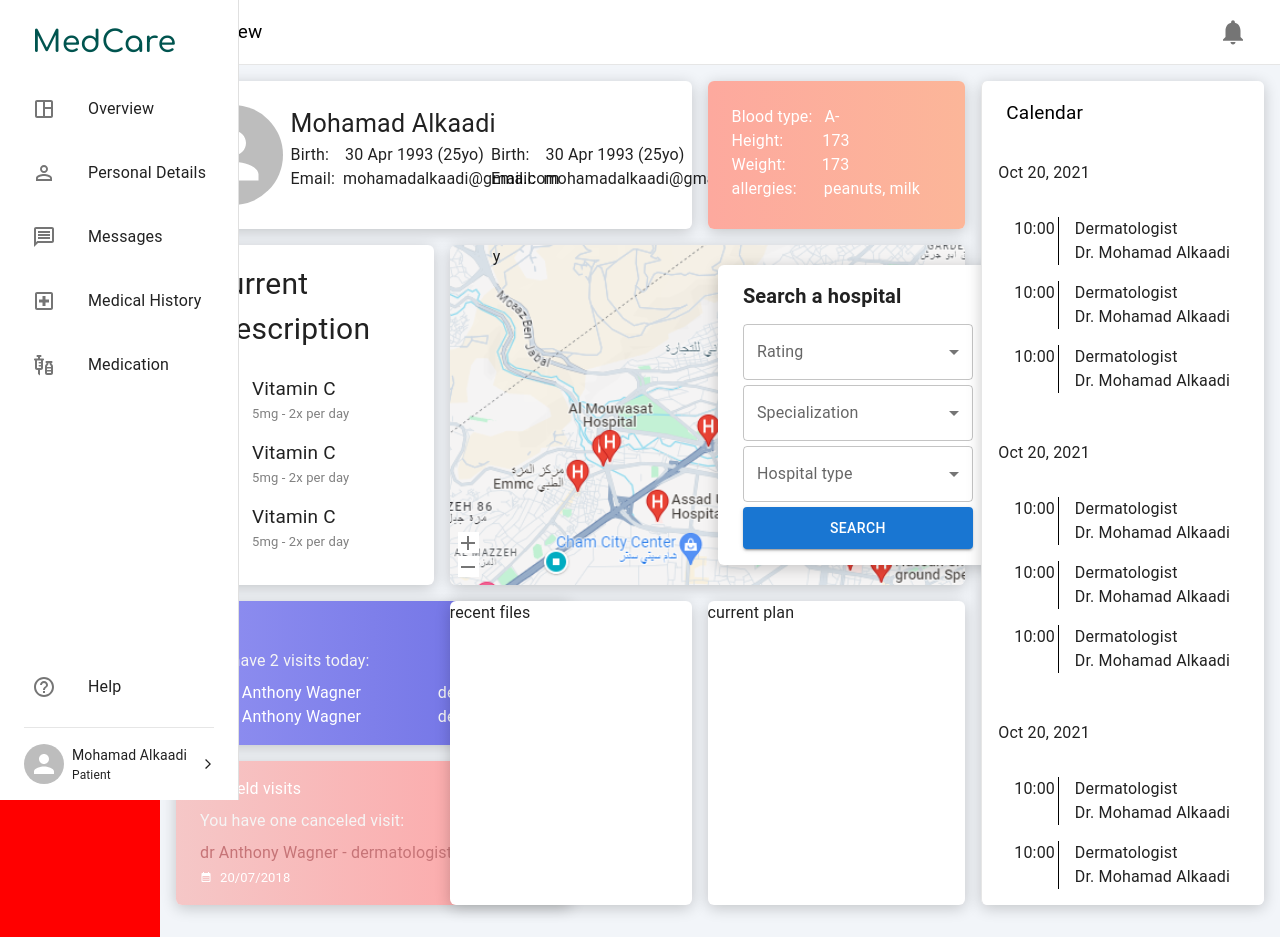
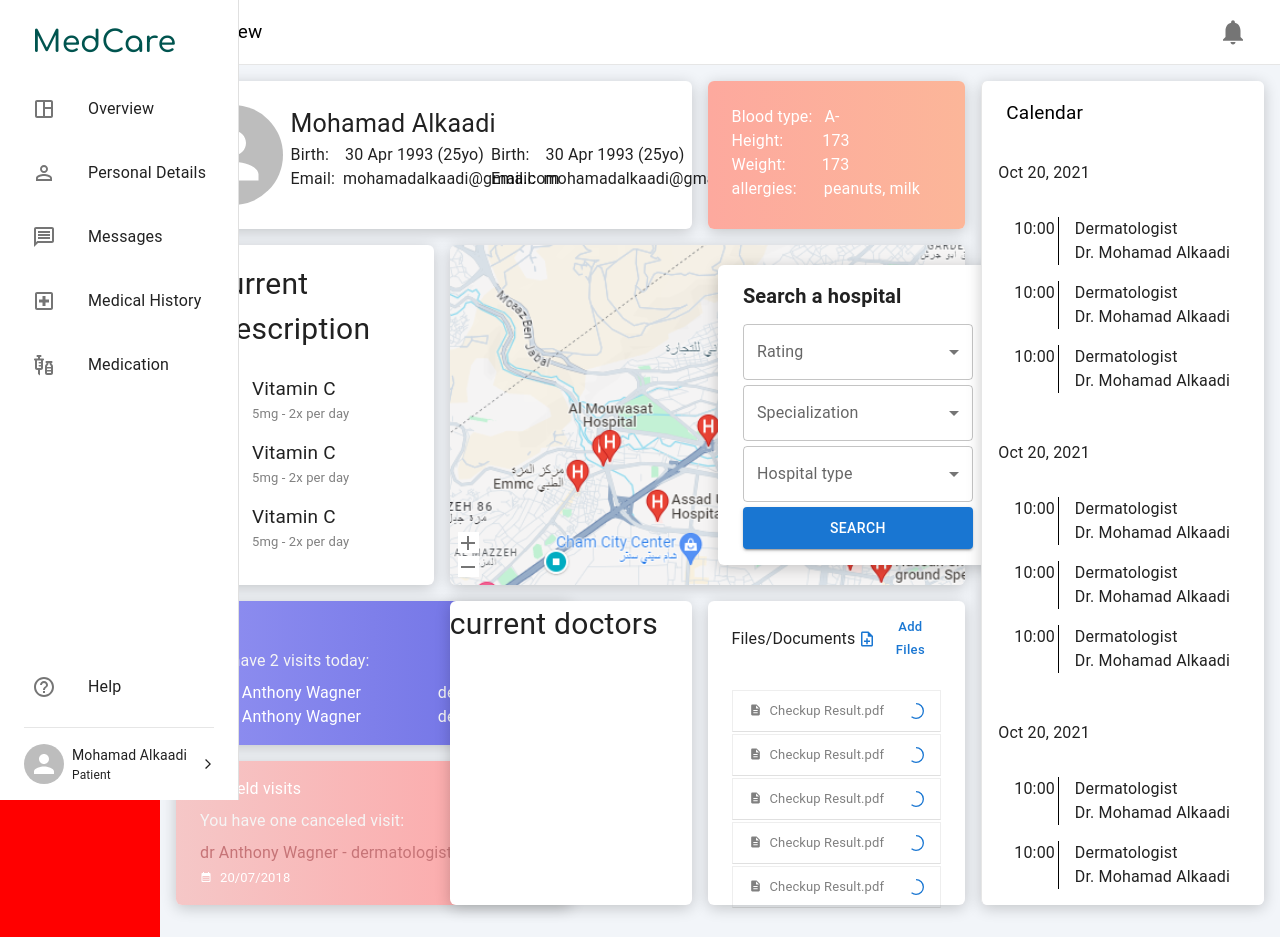
Before and after one commit to mohamad-alkaadi/newMedCare, a React (Vite) app in the folder frontend/medcare/: page / in a window 1280 px wide. Built offline with nearby package versions, Linux system fonts and the light colour scheme.

Commit message:
every card without card seven

```diff
--- a/frontend/medcare/src/pages/afterlogin/overview/Overview.jsx
+++ b/frontend/medcare/src/pages/afterlogin/overview/Overview.jsx
@@ -12,6 +12,7 @@ import OverCardFour from "./components/OverCardFour"
 import OverCardFiveDouble from "./components/OverCardFiveDouble"
 import OverCardSix from "./components/OverCardSix"
 import OverCardSeven from "./components/OverCardSeven"
+
 const Overview = () => {
   const [activePage, setActivePage] = useState("Overview")
 
@@ -76,7 +77,7 @@ const Overview = () => {
                       pr: 2,
                     }}
                   >
-                    <OverCardSix />
+                    <OverCardSeven />
                   </Grid>
                   <Grid
                     item
@@ -86,7 +87,7 @@ const Overview = () => {
                       pr: 2,
                     }}
                   >
-                    <OverCardSeven />
+                    <OverCardSix />
                   </Grid>
                 </Grid>
               </Grid>
--- a/frontend/medcare/src/pages/afterlogin/overview/components/OverCardSeven.jsx
+++ b/frontend/medcare/src/pages/afterlogin/overview/components/OverCardSeven.jsx
@@ -1,17 +1,16 @@
-import { Box } from "@mui/material"
+import { Box, Typography } from "@mui/material"
 import React from "react"
-
 const OverCardSeven = () => {
   return (
     <Box
       sx={{
-        backgroundColor: "white",
+        bgcolor: "white",
         boxShadow: "0px 3px 15px rgba(0, 0, 0, 0.2)",
         borderRadius: "6px 6px 6px 6px",
         height: 304,
       }}
     >
-      current plan
+      <Typography sx={{ fontSize: 30 }}>current doctors</Typography>
     </Box>
   )
 }
--- a/frontend/medcare/src/pages/afterlogin/overview/components/OverCardSix.jsx
+++ b/frontend/medcare/src/pages/afterlogin/overview/components/OverCardSix.jsx
@@ -1,7 +1,31 @@
-import { Box } from "@mui/material"
+import {
+  Box,
+  Button,
+  CircularProgress,
+  Grid,
+  List,
+  ListItem,
+  Stack,
+  Typography,
+} from "@mui/material"
 import React from "react"
+import NoteAddOutlinedIcon from "@mui/icons-material/NoteAddOutlined"
+import DescriptionIcon from "@mui/icons-material/Description"
+import DownloadIcon from "@mui/icons-material/Download"
+const OverCardSix = () => {
+  const [progress, setProgress] = React.useState(0)
 
-const OverCardSix = () => {
+  React.useEffect(() => {
+    const timer = setInterval(() => {
+      setProgress((prevProgress) =>
+        prevProgress >= 100 ? 0 : prevProgress + 10
+      )
+    }, 800)
+
+    return () => {
+      clearInterval(timer)
+    }
+  }, [])
   return (
     <Box
       sx={{
@@ -11,7 +35,179 @@ const OverCardSix = () => {
         height: 304,
       }}
     >
-      recent files
+      <Grid container columns={8}>
+        <Grid
+          item
+          xs={8}
+          sx={{
+            display: "flex",
+            justifyContent: "space-between",
+            alignItems: "center",
+            pl: 3,
+            pr: 3,
+            pt: "11px",
+          }}
+        >
+          <Typography>Files/Documents</Typography>
+          <Button
+            size="small"
+            sx={{ textTransform: "none" }}
+            startIcon={<NoteAddOutlinedIcon />}
+          >
+            Add Files
+          </Button>
+        </Grid>
+        <Grid item xs={8} sx={{ pl: 3, pr: 3 }}>
+          <List>
+            <ListItem
+              sx={{
+                border: "1px solid rgba(173, 173, 173, 0.2)",
+                borderBottom: "1px solid rgba(105, 104, 104, 0.2)",
+                display: "flex",
+                justifyContent: "space-between",
+                mt: 2,
+                mb: "2px",
+                color: "gray",
+              }}
+            >
+              <Box display="flex">
+                <DescriptionIcon sx={{ width: 13, pb: "2px" }} />
+                <Typography
+                  sx={{
+                    ml: 1,
+                    fontSize: "13px",
+                    justifySelf: "center",
+                    alignSelf: "center",
+                  }}
+                >
+                  Checkup Result.pdf
+                </Typography>
+              </Box>
+              <CircularProgress
+                size="1rem"
+                variant="determinate"
+                value={progress}
+              />
+            </ListItem>
+            <ListItem
+              sx={{
+                border: "1px solid rgba(173, 173, 173, 0.2)",
+                borderBottom: "1px solid rgba(105, 104, 104, 0.2)",
+                display: "flex",
+                justifyContent: "space-between",
+                mb: "2px",
+                color: "gray",
+              }}
+            >
+              <Box display="flex">
+                <DescriptionIcon sx={{ width: 13, pb: "2px" }} />
+                <Typography
+                  sx={{
+                    ml: 1,
+                    fontSize: "13px",
+                    justifySelf: "center",
+                    alignSelf: "center",
+                  }}
+                >
+                  Checkup Result.pdf
+                </Typography>
+              </Box>
+              <CircularProgress
+                size="1rem"
+                variant="determinate"
+                value={progress}
+              />
+            </ListItem>
+            <ListItem
+              sx={{
+                border: "1px solid rgba(173, 173, 173, 0.2)",
+                borderBottom: "1px solid rgba(105, 104, 104, 0.2)",
+                display: "flex",
+                justifyContent: "space-between",
+                mb: "2px",
+                color: "gray",
+              }}
+            >
+              <Box display="flex">
+                <DescriptionIcon sx={{ width: 13, pb: "2px" }} />
+                <Typography
+                  sx={{
+                    ml: 1,
+                    fontSize: "13px",
+                    justifySelf: "center",
+                    alignSelf: "center",
+                  }}
+                >
+                  Checkup Result.pdf
+                </Typography>
+              </Box>
+              <CircularProgress
+                size="1rem"
+                variant="determinate"
+                value={progress}
+              />
+            </ListItem>
+            <ListItem
+              sx={{
+                border: "1px solid rgba(173, 173, 173, 0.2)",
+                borderBottom: "1px solid rgba(105, 104, 104, 0.2)",
+                display: "flex",
+                justifyContent: "space-between",
+                mb: "2px",
+                color: "gray",
+              }}
+            >
+              <Box display="flex">
+                <DescriptionIcon sx={{ width: 13, pb: "2px" }} />
+                <Typography
+                  sx={{
+                    ml: 1,
+                    fontSize: "13px",
+                    justifySelf: "center",
+                    alignSelf: "center",
+                  }}
+                >
+                  Checkup Result.pdf
+                </Typography>
+              </Box>
+              <CircularProgress
+                size="1rem"
+                variant="determinate"
+                value={progress}
+              />
+            </ListItem>
+            <ListItem
+              sx={{
+                border: "1px solid rgba(173, 173, 173, 0.2)",
+                borderBottom: "1px solid rgba(105, 104, 104, 0.2)",
+                display: "flex",
+                justifyContent: "space-between",
+                mb: "2px",
+                color: "gray",
+              }}
+            >
+              <Box display="flex">
+                <DescriptionIcon sx={{ width: 13, pb: "2px" }} />
+                <Typography
+                  sx={{
+                    ml: 1,
+                    fontSize: "13px",
+                    justifySelf: "center",
+                    alignSelf: "center",
+                  }}
+                >
+                  Checkup Result.pdf
+                </Typography>
+              </Box>
+              <CircularProgress
+                size="1rem"
+                variant="determinate"
+                value={progress}
+              />
+            </ListItem>
+          </List>
+        </Grid>
+      </Grid>
     </Box>
   )
 }
--- a/frontend/medcare/src/pages/afterlogin/overview/components/OverCardThree.jsx
+++ b/frontend/medcare/src/pages/afterlogin/overview/components/OverCardThree.jsx
@@ -59,9 +59,7 @@ const OverCardThree = () => {
           </Box>
         </Grid>
 
-        <Grid item xs={6} sx={{ height: "100%" }}>
-          y
-        </Grid>
+        <Grid item xs={6} sx={{ height: "100%" }}></Grid>
         <Grid item xs={5} sx={{ height: "100%" }}>
           <OverCardThreeSelect />
         </Grid>
```
